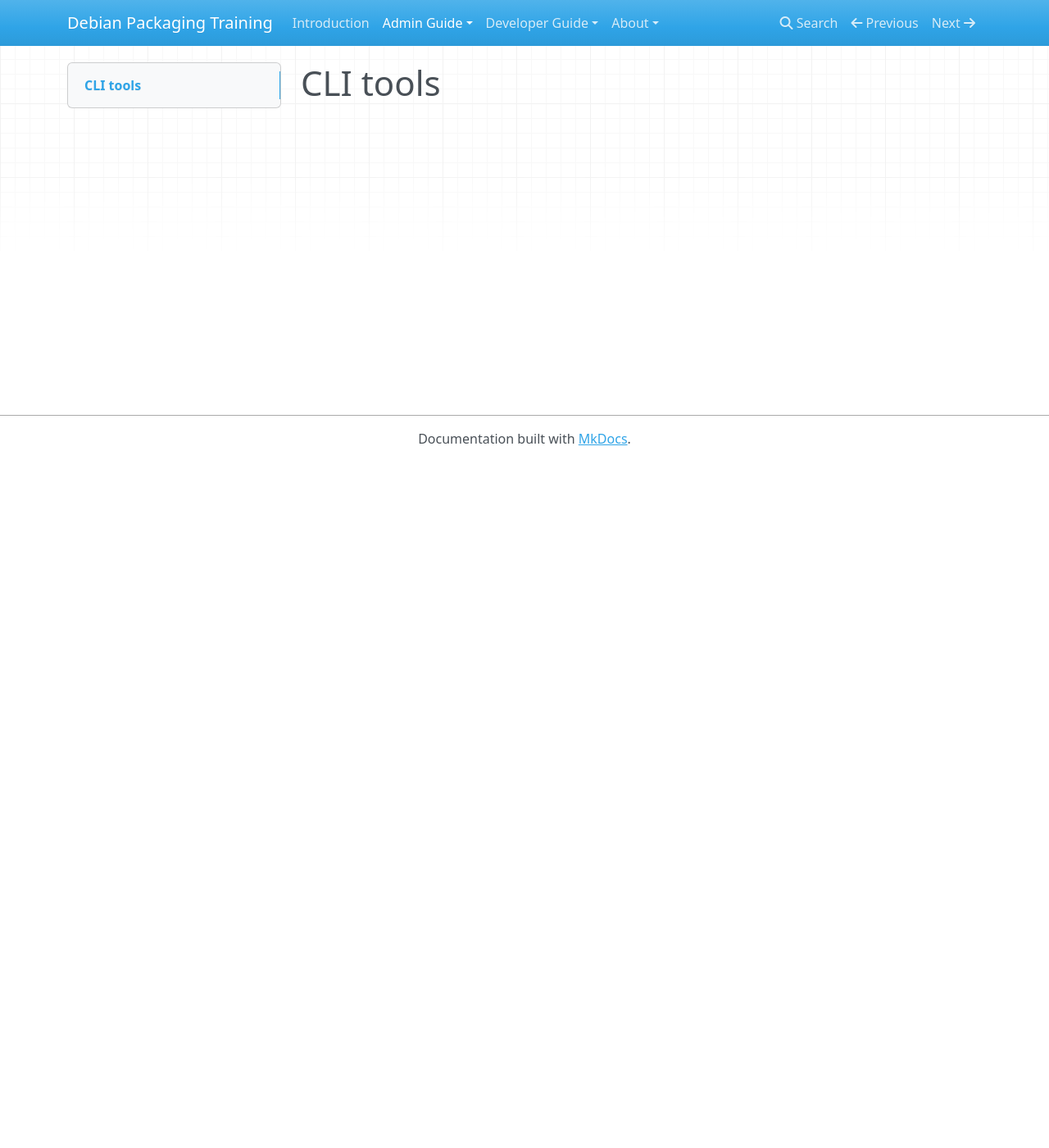
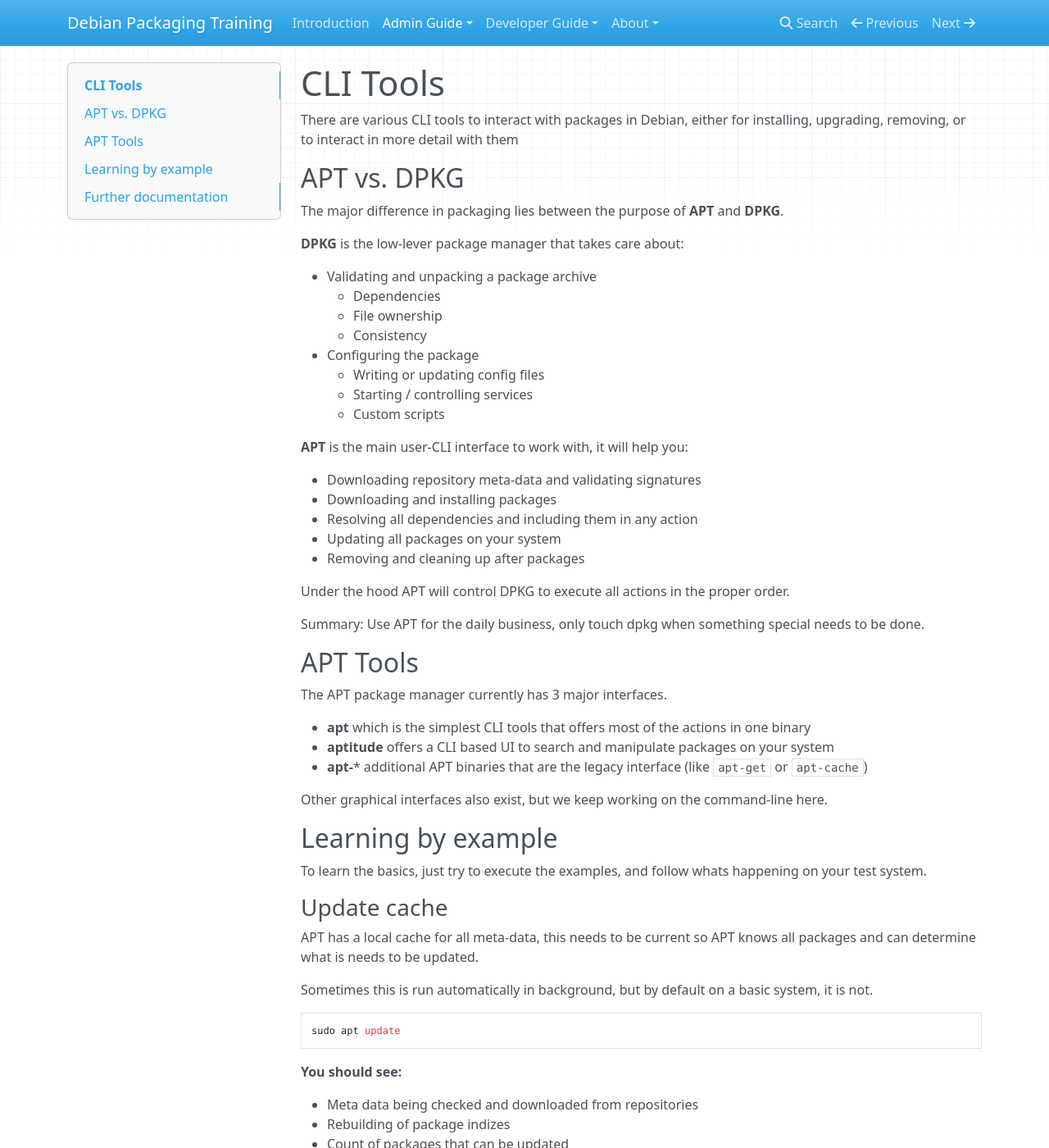
Before and after one commit to lazyfrosch/training-debian-packaging, an MkDocs documentation site: the page built from docs/admin/index.md, in a window 1280 px wide and 1400 px high. Shown: the whole window at 82% size. Built offline with MkDocs 1.6.1, drawn with Linux system fonts in a browser that asks for light colours; nearby versions of some CDN libraries; old or Windows-style settings are respelled for this version of MkDocs; some of the changed text lies outside the part shown.

Commit message:
Add CLI Tools chapter

```diff
--- a/docs/admin/index.md
+++ b/docs/admin/index.md
@@ -1,2 +1,165 @@
-CLI tools
+CLI Tools
 =========
+
+There are various CLI tools to interact with packages in Debian, either for installing, upgrading, removing, or
+to interact in more detail with them
+
+## APT vs. DPKG
+
+The major difference in packaging lies between the purpose of **APT** and **DPKG**.
+
+**DPKG** is the low-lever package manager that takes care about:
+
+* Validating and unpacking a package archive
+    * Dependencies
+    * File ownership
+    * Consistency
+* Configuring the package
+    * Writing or updating config files
+    * Starting / controlling services
+    * Custom scripts
+
+**APT** is the main user-CLI interface to work with, it will help you:
+
+* Downloading repository meta-data and validating signatures
+* Downloading and installing packages
+* Resolving all dependencies and including them in any action
+* Updating all packages on your system
+* Removing and cleaning up after packages
+
+Under the hood APT will control DPKG to execute all actions in the proper order.
+
+Summary: Use APT for the daily business, only touch dpkg when something special needs to be done.
+
+## APT Tools
+
+The APT package manager currently has 3 major interfaces.
+
+* **apt** which is the simplest CLI tools that offers most of the actions in one binary
+* **aptitude** offers a CLI based UI to search and manipulate packages on your system
+* **apt-*** additional APT binaries that are the legacy interface (like `apt-get` or `apt-cache`)
+
+Other graphical interfaces also exist, but we keep working on the command-line here.
+
+## Learning by example
+
+To learn the basics, just try to execute the examples, and follow whats happening on your test system.
+
+### Update cache
+
+APT has a local cache for all meta-data, this needs to be current so APT knows all packages and can determine what
+is needs to be updated.
+
+Sometimes this is run automatically in background, but by default on a basic system, it is not.
+
+    sudo apt update
+
+**You should see:**
+
+* Meta data being checked and downloaded from repositories
+* Rebuilding of package indizes
+* Count of packages that can be updated
+
+### Searching and inspecting
+
+You can search the package meta data, with description, regexp or just the package names:
+
+    sudo apt search archimedes constant
+    sudo apt search "^pi$"
+    sudo apt search --names-only icinga2
+
+**You should see:** Listings of known packages matching your search
+
+To inspect a package in more detail you can use the show command:
+
+    sudo apt show pi
+    sudo apt show icinga2
+
+**You should see:**
+
+* Version and Description
+* Dependencies
+* Maintainer
+* Various other meta data
+
+### Install a package
+
+To install a package with all its dependencies you just need to run:
+
+    sudo apt install pi
+
+If dependencies need to be installed, APT will ask you about it.
+
+**You should see:**
+
+* APT downloading the package from a remote server
+* Installing the packages in the proper order
+* Output after downloading is mainly generated by DPKG, which is doing the local work
+
+### Listing packages
+
+You can list packages with some filter, for example installed packages, or those available for update.
+
+    sudo apt list --installed
+    sudo apt list --upgradable
+
+### Update your system
+
+To update your system there are two slightly different commands:
+
+    sudo apt upgrade
+    sudo apt full-upgrade
+
+* `upgrade` is called the safe upgrade, meaning it will update packages while possibly install new dependencies,
+  but never remove anything.
+* `full-upgrade` or `dist-upgrade` was mainly used for running major distribution updates, but it can be used anytime
+    * This will in addition to upgrading, also remove obsolete or no longer compatible packages
+
+But no matter which command you use, it will always show you what will be done, and wait for a confirmation.
+
+### Cleaning up cache
+
+After larger updates you can cleanup cached downloads of APT:
+
+    sudo apt autoclean
+    sudo apt clean
+
+**Question:** What is the difference between those commands?
+See [man apt-get](https://manpages.debian.org/stable/apt/apt-get.8.de.html)
+
+### Removing no longer used packages
+
+APT can also help you remove no longer needed packages. It knows which packages have been installed manually
+(by user action), and those who were installed for dependency.
+
+    sudo apt remove pi
+    sudo apt autoremove
+
+**You should see:**
+
+* APT will give you a notice about no longer required packages on `apt remove pi`
+* `autoremove` will then uninstall the packages after confirmation
+
+### Inspecting with DPKG
+
+DPKG can also give you information about packages that have ever been installed on the local system,
+or names DPKG has seen in dependencies:
+
+    dpkg -l
+    dpkg -l pi
+    dpkg -l "lib*"
+
+You can see the contents of a package:
+
+    dpkg -L bash
+
+Or see which package a file belongs to:
+
+    dpkg -S /usr/bin/apt
+
+## Further documentation
+
+* [man apt](https://manpages.debian.org/stable/apt/apt.8.de.html)
+* [man dpkg](https://manpages.debian.org/stable/apt/dpkg.8.de.html)
+* [man apt-get](https://manpages.debian.org/stable/apt/apt-get.8.de.html)
+* [man apt-cache](https://manpages.debian.org/stable/apt/apt-cache.8.de.html)
```
